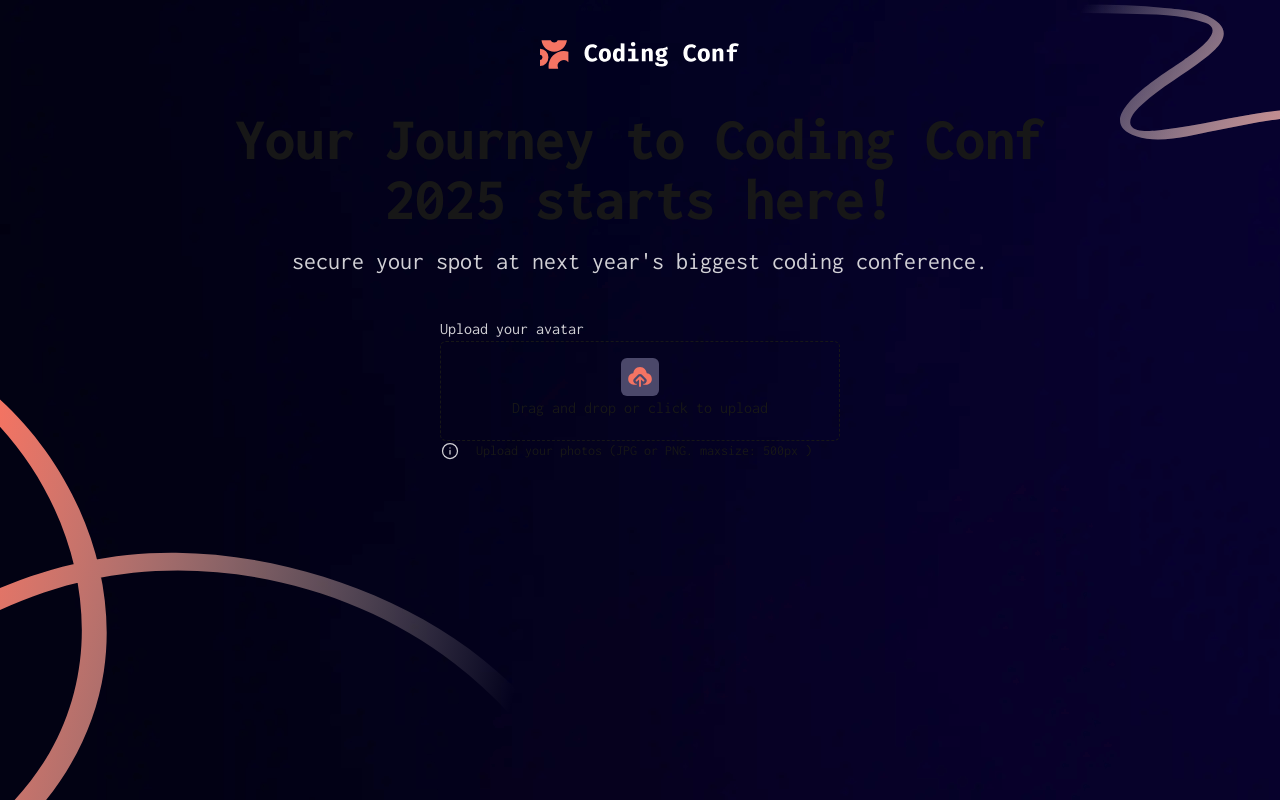
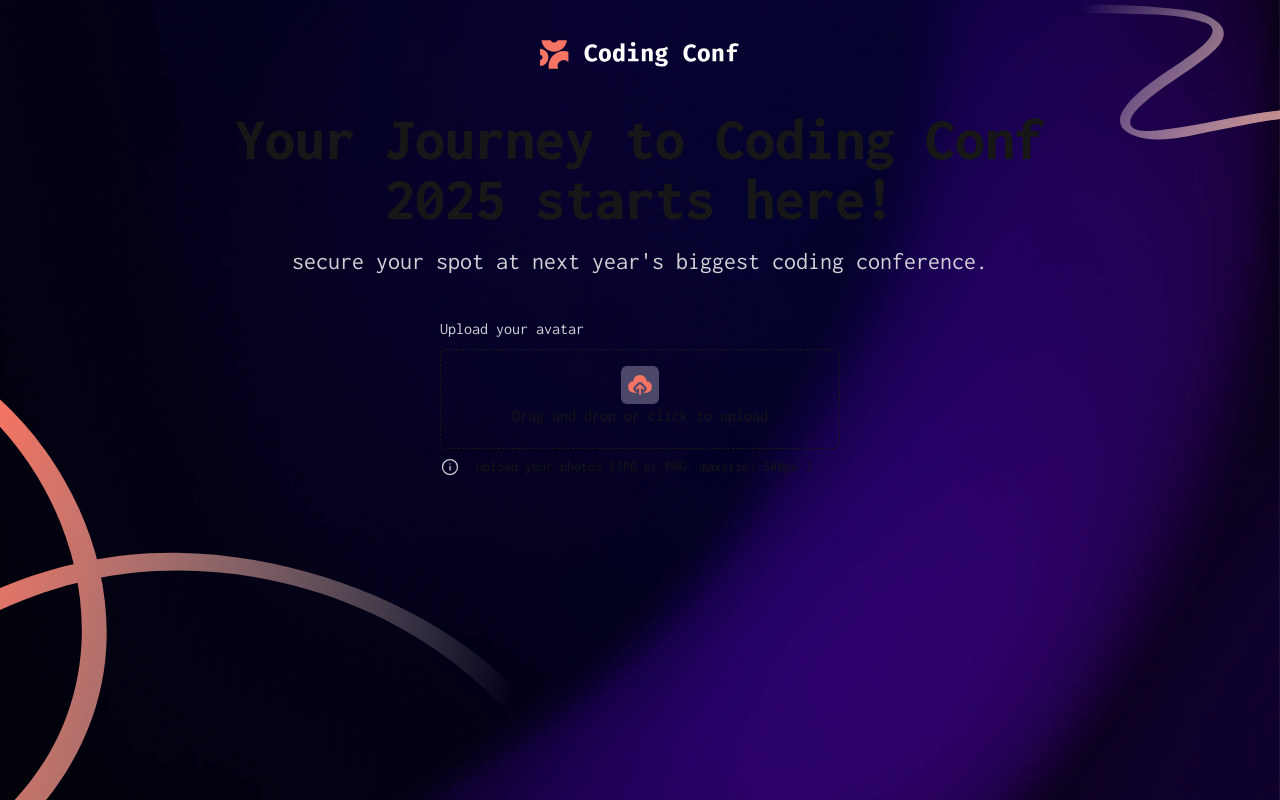
Before and after one commit to stkeys/nextjs-mini-project, a Next.js app: page /ticket-form in a window 1280 px wide. Built offline with nearby package versions, Linux system fonts and the light colour scheme.

Commit message:
font adjustment

```diff
--- a/src/app/globals.css
+++ b/src/app/globals.css
@@ -22,5 +22,16 @@
 body {
   background: var(--background);
   color: var(--foreground);
+
+}
+
+.font-inconsolata {
   font-family: var(--font-inconsolata);
 }
+
+.bg-double {
+  background-image: url('/assets/images/background-desktop.png');
+  background-position: center;
+  background-repeat: no-repeat;
+  background-size: cover;
+}
--- a/src/app/ticket-form/page.tsx
+++ b/src/app/ticket-form/page.tsx
@@ -1,13 +1,20 @@
 import Image from "next/image";
 import Background from "./Background";
+import { Inconsolata } from 'next/font/google';
 
+const inconsolata = Inconsolata({
+  subsets: ['latin'],
+  variable: '--font-inconsolata',
+
+})
 
 
 export default function TicketForm(){
+
   return(
-    <div className="relative w-full overflow-x-hidden h-screen bg-[url(/assets/images/background-desktop.png)]">
+    <div className="relative w-full overflow-x-hidden h-screen bg-double">
       <Background />
-      <div className="relative z-10 flex items-center justify-center flex-col space-y-10 p-10">
+      <div className={`relative z-10 flex items-center justify-center flex-col space-y-10 p-10 font-500" ${inconsolata.className}`}>
         <Image
           src="/assets/images/logo-full.svg"
           alt="Logo"
@@ -18,7 +25,7 @@ export default function TicketForm(){
           <h1 className="text-6xl font-extrabold ">Your Journey to Coding Conf <br/>2025 starts here!</h1>
           <p className="text-2xl text-[hsl(252,6%,83%)]">secure your spot at next year's biggest coding conference. </p>
         </div>
-        <div className="w-[400px]  justify-start">
+        <div className="w-[400px]  justify-start space-y-2">
           <p className=" text-[hsl(252,6%,83%)] ">Upload your avatar</p>
           <div className="w-full h-25 bg-transparent border border-dashed rounded-md flex items-center flex-col p-4" >
             <div className="bg-[hsl(245,19%,35%)] rounded-md p-1 flex  justify-center">
```
